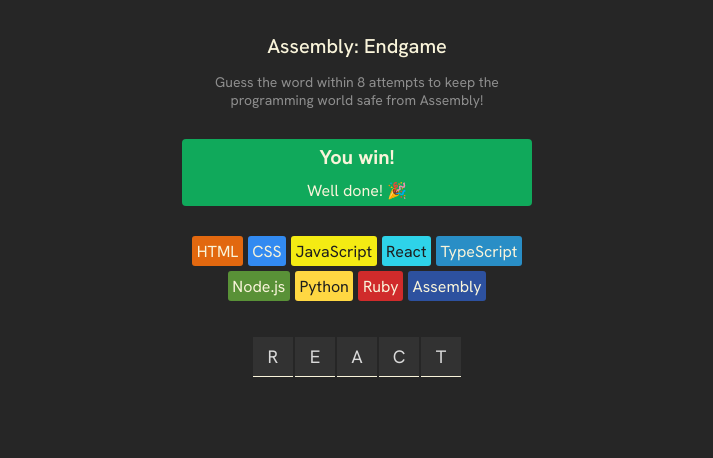
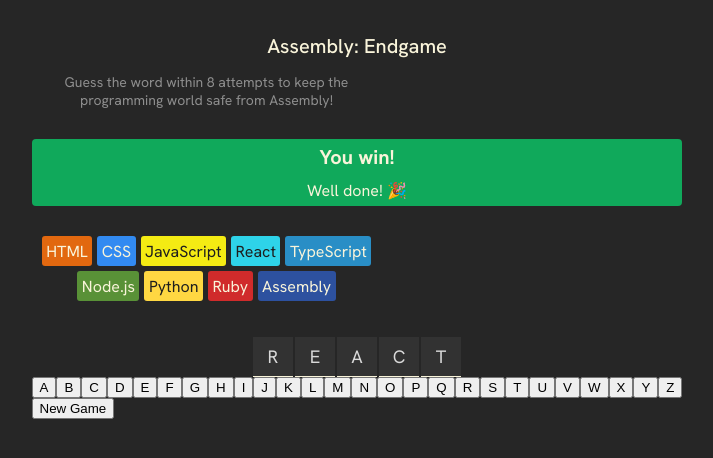
Before and after one commit to 0xYurii/Assembly-EndGame, a React (Vite) app: page / in a window 1280 px wide. Shown: the top 458 px of the page, without its empty margins (283-996 px from the left). Built offline with nearby package versions, Linux system fonts and the light colour scheme.

Commit message:
feat: add alphabet letters as keybord

```diff
--- a/src/App.jsx
+++ b/src/App.jsx
@@ -13,6 +13,9 @@
     const [currentWord, setCurrentWord] = useState("react")
 
     const alphabet = "abcdefghijklmnopqrstuvwxyz"
+    const alphabetButton=alphabet.split('').map((letter,index)=>(
+      <button key={index}> {letter.toUpperCase()} </button>
+    ))
 
     const languageElements = languages.map(lang => {
         const styles = {
@@ -51,6 +54,10 @@
             <section className="word">
                 {letterElements}
             </section>
+            <section className="alphabet">
+              {alphabetButton}
+            </section>
+            <button className="new-game">New Game</button>
         </main>
     )
 }
```
